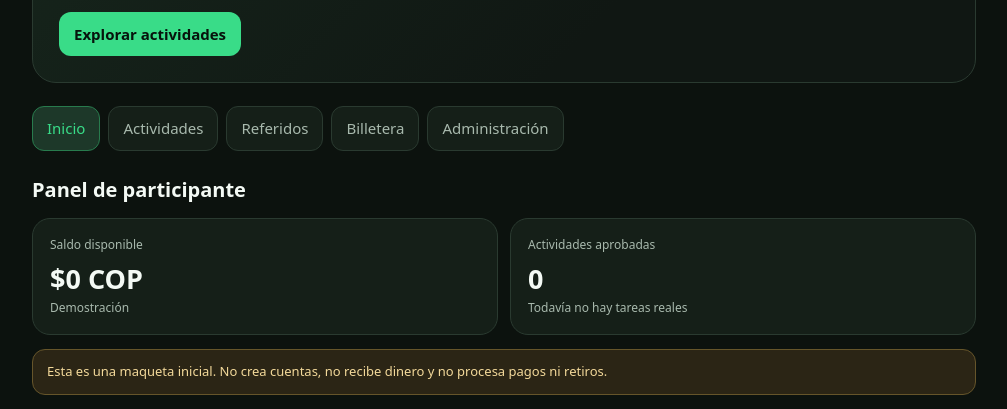
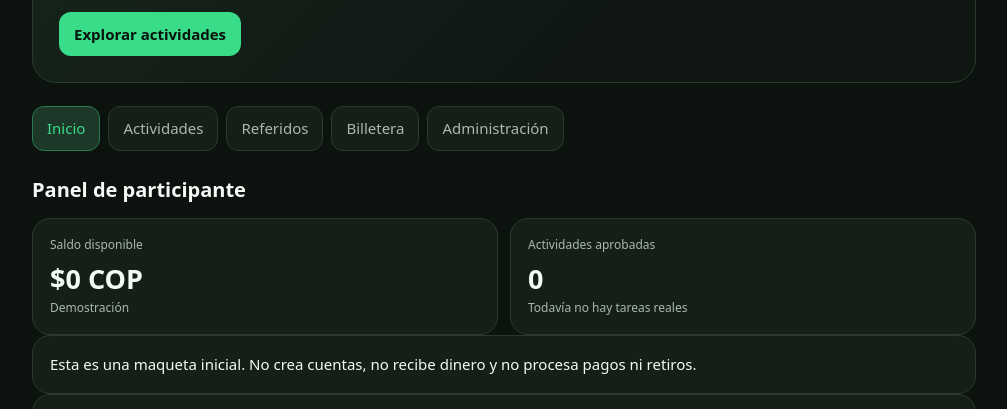
Before and after one commit to anaceligarciacastro-dev/nova-club, a plain HTML site: page index.html in a window 1280 px wide. Shown: the part 314-723 px from the top of the page, without its empty margins (136-1143 px from the left). Drawn offline with Linux system fonts and the light colour scheme.

Commit message:
Update index.html

```diff
--- a/index.html
+++ b/index.html
@@ -55,7 +55,7 @@
         <div class="card"><div class="muted small">Saldo disponible</div><div class="stat">$0 COP</div><div class="small muted">Demostración</div></div>
         <div class="card"><div class="muted small">Actividades aprobadas</div><div class="stat">0</div><div class="small muted">Todavía no hay tareas reales</div></div>
       </div>
-      <div class="notice">Esta es una maqueta inicial. No crea cuentas, no recibe dinero y no procesa pagos ni retiros.</div>
+      <div class="card">Esta es una maqueta inicial. No crea cuentas, no recibe dinero y no procesa pagos ni retiros.</div>
       <div class="card"><h3>¿Cómo funcionará?</h3><p class="muted">1. Una empresa contrata y financia un proyecto.<br>2. NOVA CLUB publica las actividades y sus condiciones.<br>3. Los participantes entregan el trabajo.<br>4. Se revisa la calidad y se registra el pago correspondiente.</p></div>
     </section>
 
```
